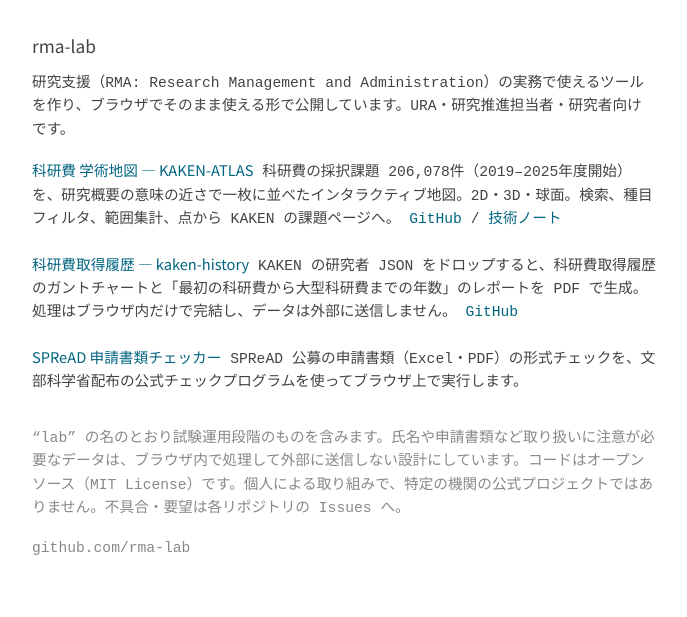
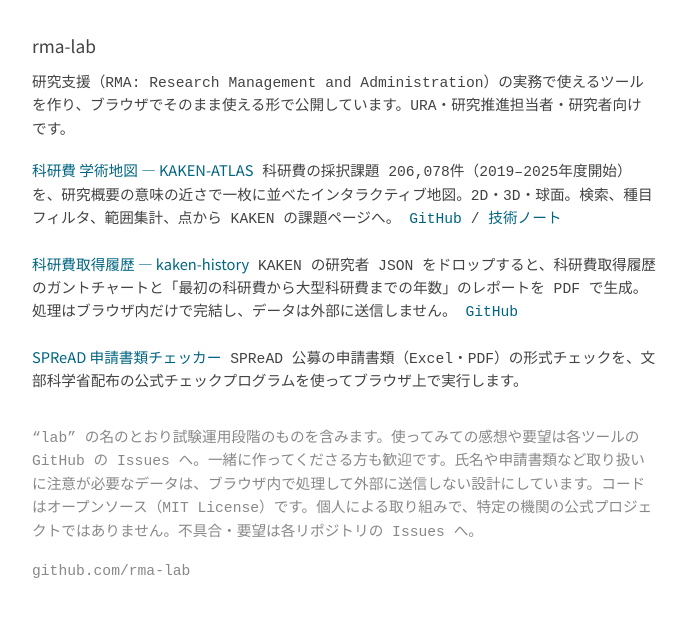
Before and after one commit to rma-lab/rma-lab.github.io, a Jekyll site: the page built from index.md, in a window 1280 px wide. Shown: the top 617 px of the page, without its empty margins (16-703 px from the left). Built offline with Jekyll 4.4.1, drawn with Linux system fonts in a browser that asks for light colours.

Commit message:
docs: 要望と共同開発の呼びかけを一言追加
Co-Authored-By: Claude Fable 5.1 <noreply@anthropic.com>
Claude-Session: https://claude.ai/code/session_01XRGsZ98io3LoKpwcDLrwFD

```diff
--- a/index.md
+++ b/index.md
@@ -24,7 +24,7 @@ title: rma-lab — 研究支援のツール
 
 <div class="note" markdown="1">
 
-"lab" の名のとおり試験運用段階のものを含みます。氏名や申請書類など取り扱いに注意が必要なデータは、ブラウザ内で処理して外部に送信しない設計にしています。コードはオープンソース（MIT License）です。個人による取り組みで、特定の機関の公式プロジェクトではありません。不具合・要望は各リポジトリの Issues へ。
+"lab" の名のとおり試験運用段階のものを含みます。使ってみての感想や要望は各ツールの GitHub の Issues へ。一緒に作ってくださる方も歓迎です。氏名や申請書類など取り扱いに注意が必要なデータは、ブラウザ内で処理して外部に送信しない設計にしています。コードはオープンソース（MIT License）です。個人による取り組みで、特定の機関の公式プロジェクトではありません。不具合・要望は各リポジトリの Issues へ。
 
 [github.com/rma-lab](https://github.com/rma-lab)
 
```
